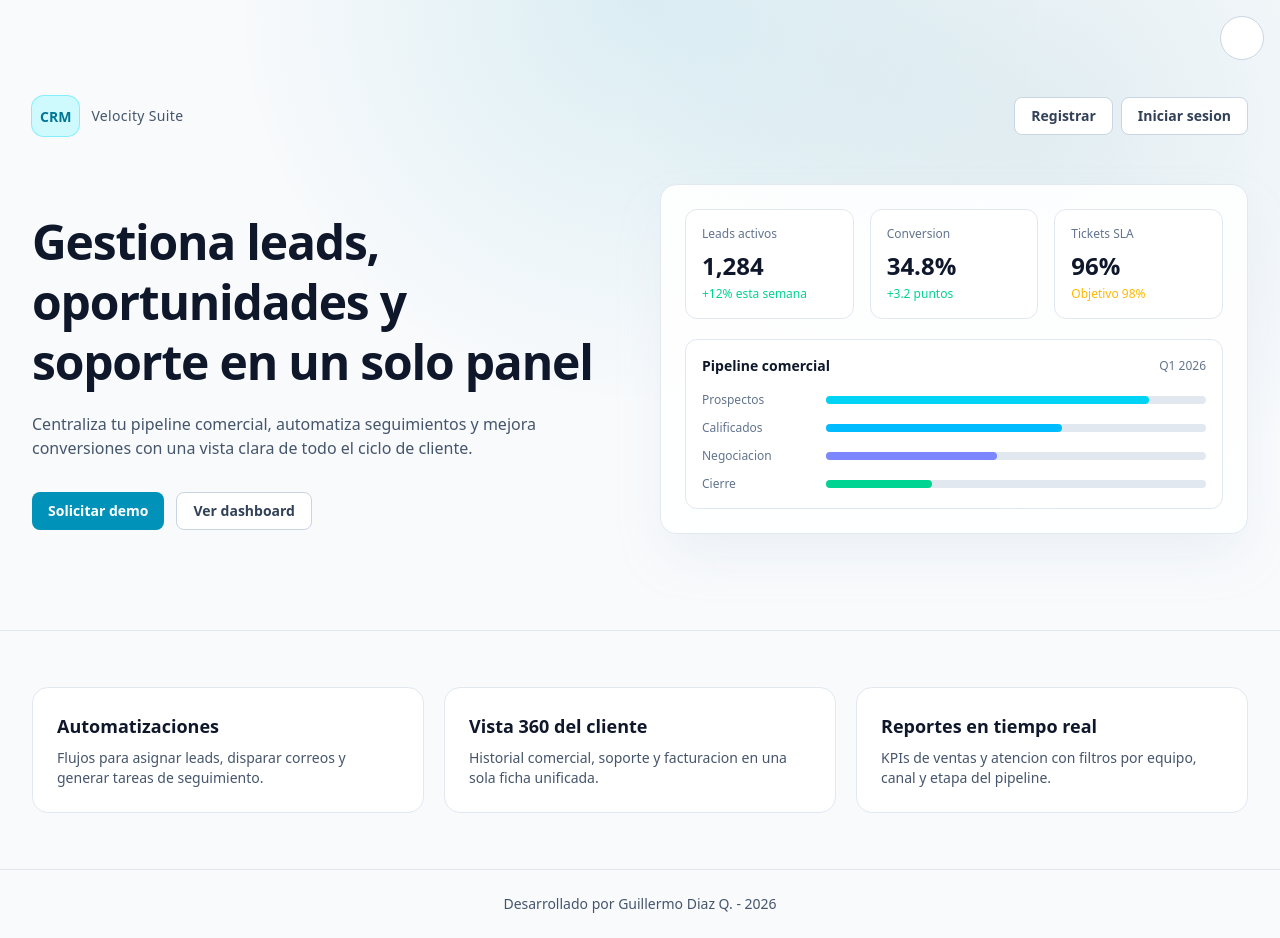
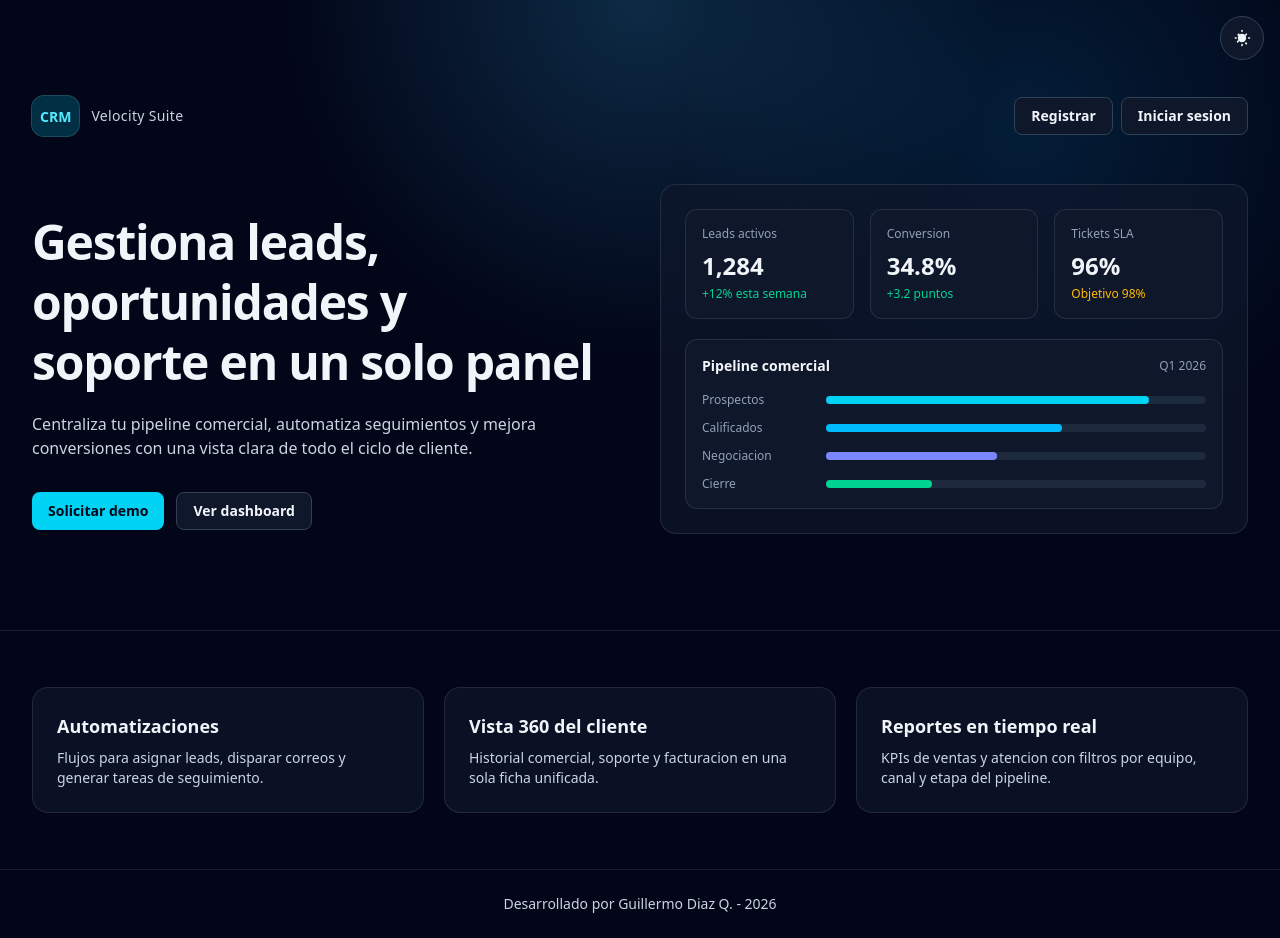
Before and after one commit to gdiazq/crm-frontend, a Vue app: page / in a window 1280 px wide. Both pictures are taken after a click on the button "Cambiar a modo oscuro". Built offline with nearby package versions, Linux system fonts and the light colour scheme; no server answers; the HTML template or start-up script is replaced by a standard one; what vue-tippy would draw is missing.

Commit message:
fix tema dark

```diff
--- a/src/assets/main.css
+++ b/src/assets/main.css
@@ -1,4 +1,6 @@
 @import "tailwindcss";
+
+@custom-variant dark (&:where(.dark, .dark *));
 
 :root {
   color-scheme: light;
--- a/src/components/common/ThemeToggle.vue
+++ b/src/components/common/ThemeToggle.vue
@@ -10,17 +10,16 @@ const { isDark } = storeToRefs(storeTheme)
   <button
     type="button"
     :aria-label="isDark ? 'Cambiar a modo claro' : 'Cambiar a modo oscuro'"
-    class="inline-flex h-11 w-11 items-center justify-center rounded-full border transition focus-visible:outline-none focus-visible:ring-2 focus-visible:ring-cyan-400 focus-visible:ring-offset-2"
-    :class="[
-      'border-slate-300 bg-white text-slate-700 hover:border-cyan-500 hover:text-cyan-700 focus-visible:ring-offset-slate-50',
-      'dark:border-slate-700 dark:bg-slate-900 dark:text-slate-100 dark:hover:border-cyan-300/60 dark:hover:text-cyan-300 dark:focus-visible:ring-offset-slate-950',
-    ]"
+    class="inline-flex h-11 w-11 items-center justify-center rounded-full border transition focus-visible:outline-none focus-visible:ring-2 focus-visible:ring-cyan-400 focus-visible:ring-offset-2 border-slate-300 bg-white text-slate-700 hover:border-cyan-500 hover:text-cyan-700 focus-visible:ring-offset-slate-50 dark:border-slate-700 dark:bg-slate-900 dark:text-slate-100 dark:hover:border-cyan-300/60 dark:hover:text-cyan-300 dark:focus-visible:ring-offset-slate-950"
     @click="storeTheme.toggleTheme"
   >
-    <img
-      :src="isDark ? '/icons/sun.svg' : '/icons/moon.svg'"
-      :alt="isDark ? 'Activar modo claro' : 'Activar modo oscuro'"
-      class="h-5 w-5"
-    />
+    <!-- Sol (visible en dark mode) -->
+    <svg v-if="isDark" class="h-5 w-5" viewBox="0 0 24 24" fill="currentColor">
+      <path d="M12 2a1 1 0 0 1 1 1v1a1 1 0 1 1-2 0V3a1 1 0 0 1 1-1Zm0 17a1 1 0 0 1 1 1v1a1 1 0 1 1-2 0v-1a1 1 0 0 1 1-1Zm10-7a1 1 0 0 1-1 1h-1a1 1 0 1 1 0-2h1a1 1 0 0 1 1 1ZM5 13H4a1 1 0 1 1 0-2h1a1 1 0 1 1 0 2Zm12.95 6.536a1 1 0 0 1-1.414 0l-.707-.707a1 1 0 1 1 1.414-1.414l.707.707a1 1 0 0 1 0 1.414ZM8.172 8.879a1 1 0 1 1-1.414-1.414l.707-.707a1 1 0 0 1 1.414 1.414l-.707.707Zm9.778-2.121a1 1 0 0 1 0 1.414l-.707.707a1 1 0 1 1-1.414-1.414l.707-.707a1 1 0 0 1 1.414 0ZM8.172 15.121a1 1 0 0 1 0 1.414l-.707.707a1 1 0 1 1-1.414-1.414l.707-.707a1 1 0 0 1 1.414 0ZM12 7a5 5 0 1 1 0 10 5 5 0 0 1 0-10Z" />
+    </svg>
+    <!-- Luna (visible en light mode) -->
+    <svg v-else class="h-5 w-5" viewBox="0 0 24 24" fill="currentColor">
+      <path d="M12.74 2.01a1 1 0 0 1 .84 1.67A8 8 0 1 0 20.32 14a1 1 0 0 1 1.67.84A10 10 0 1 1 9.16 2.02a1 1 0 0 1 1.1 1.52 7.99 7.99 0 0 0 2.48-1.53Z" />
+    </svg>
   </button>
 </template>
```
